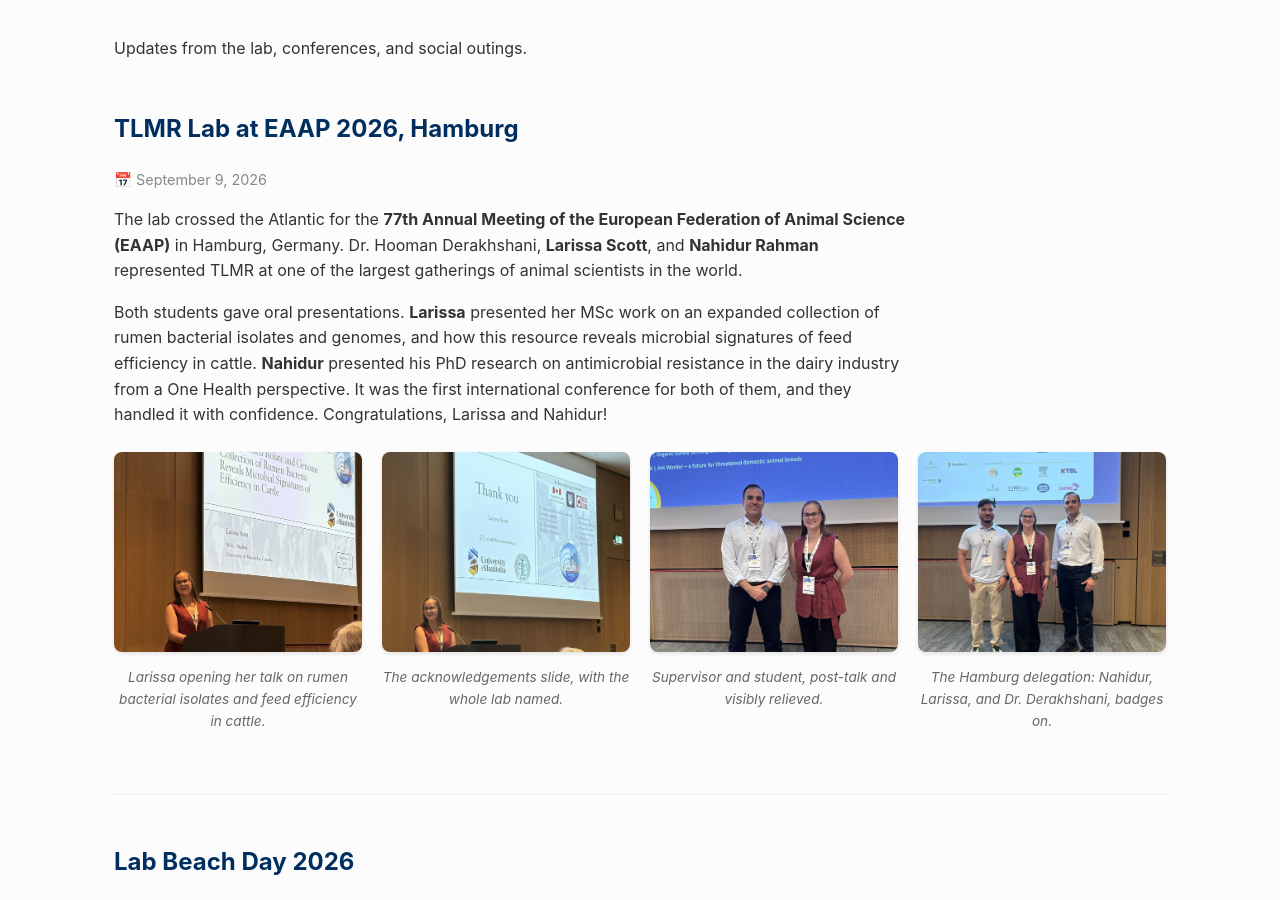
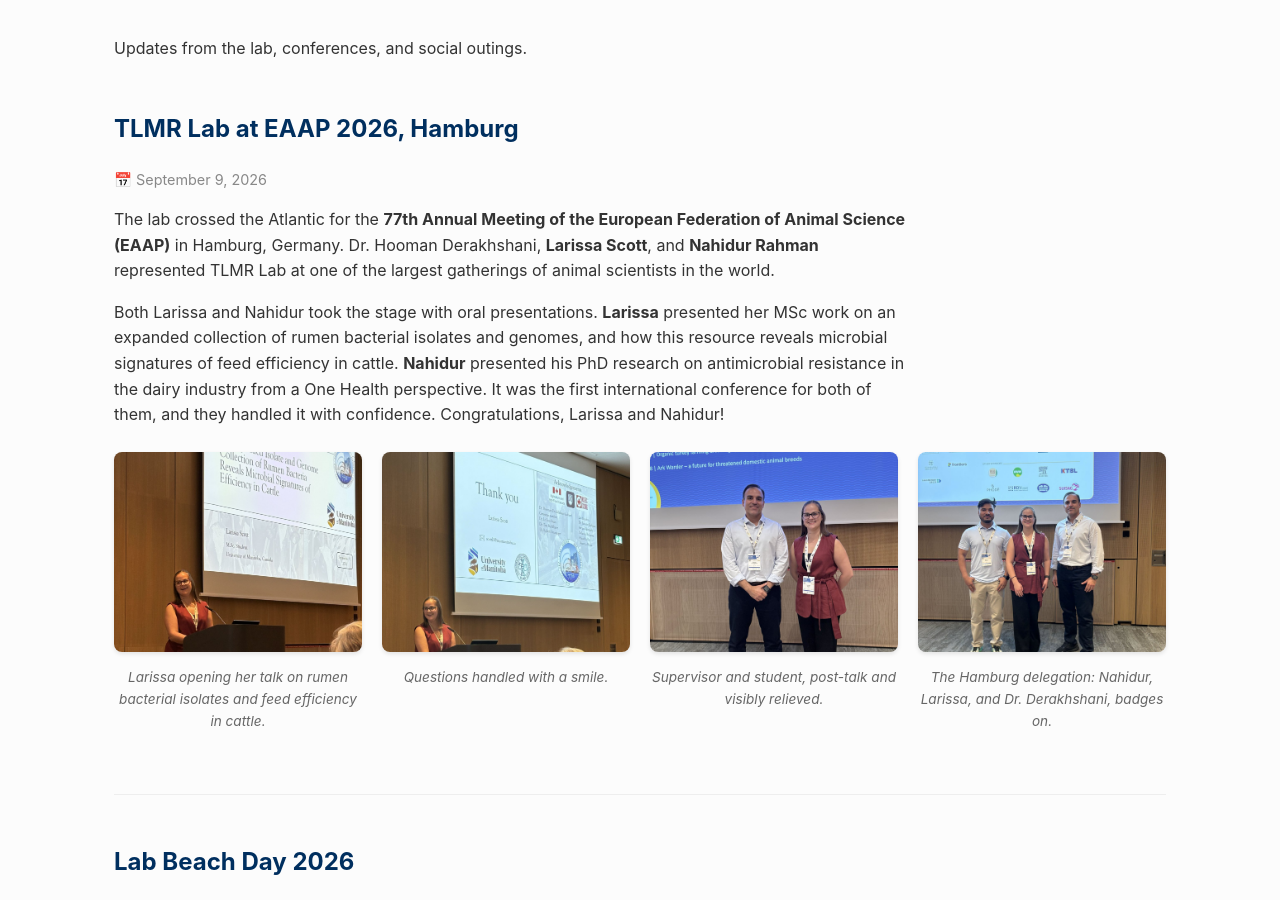
Before and after one commit to TLMicrobiomeLab/tlmicrobiomelab.github.io, a Jekyll site: the page built from events.md, in a window 1280 px wide and 900 px high, scrolled down 202 px. Built offline with Jekyll 4.4.1, drawn with Linux system fonts in a browser that asks for light colours.

Commit message:
Polish EAAP 2026 wording

```diff
--- a/events.md
+++ b/events.md
@@ -15,10 +15,10 @@ permalink: /events/
     <p style="color: #888; font-size: 0.9rem; margin-bottom: 1rem;">📅 September 9, 2026</p>
 
     <p style="max-width: 800px;">
-        The lab crossed the Atlantic for the <strong>77th Annual Meeting of the European Federation of Animal Science (EAAP)</strong> in Hamburg, Germany. Dr. Hooman Derakhshani, <strong>Larissa Scott</strong>, and <strong>Nahidur Rahman</strong> represented TLMR at one of the largest gatherings of animal scientists in the world.
+        The lab crossed the Atlantic for the <strong>77th Annual Meeting of the European Federation of Animal Science (EAAP)</strong> in Hamburg, Germany. Dr. Hooman Derakhshani, <strong>Larissa Scott</strong>, and <strong>Nahidur Rahman</strong> represented TLMR Lab at one of the largest gatherings of animal scientists in the world.
     </p>
     <p style="max-width: 800px;">
-        Both students gave oral presentations. <strong>Larissa</strong> presented her MSc work on an expanded collection of rumen bacterial isolates and genomes, and how this resource reveals microbial signatures of feed efficiency in cattle. <strong>Nahidur</strong> presented his PhD research on antimicrobial resistance in the dairy industry from a One Health perspective. It was the first international conference for both of them, and they handled it with confidence. Congratulations, Larissa and Nahidur!
+        Both Larissa and Nahidur took the stage with oral presentations. <strong>Larissa</strong> presented her MSc work on an expanded collection of rumen bacterial isolates and genomes, and how this resource reveals microbial signatures of feed efficiency in cattle. <strong>Nahidur</strong> presented his PhD research on antimicrobial resistance in the dairy industry from a One Health perspective. It was the first international conference for both of them, and they handled it with confidence. Congratulations, Larissa and Nahidur!
     </p>
 
     <div style="display: grid; grid-template-columns: repeat(auto-fit, minmax(220px, 1fr)); gap: 20px; margin-top: 1.5rem;">
@@ -35,7 +35,7 @@ permalink: /events/
             <img src="{{ '/images/eaap2026/eaap-3.jpg' | relative_url }}" alt="Larissa Scott at the podium on her acknowledgements slide"
                  style="width: 100%; height: 200px; object-fit: cover; border-radius: 8px; box-shadow: 0 2px 4px rgba(0,0,0,0.1);">
             <p style="font-size: 0.85rem; color: #666; text-align: center; margin-top: 8px; font-style: italic;">
-                The acknowledgements slide, with the whole lab named.
+                Questions handled with a smile.
             </p>
         </div>
 
```
